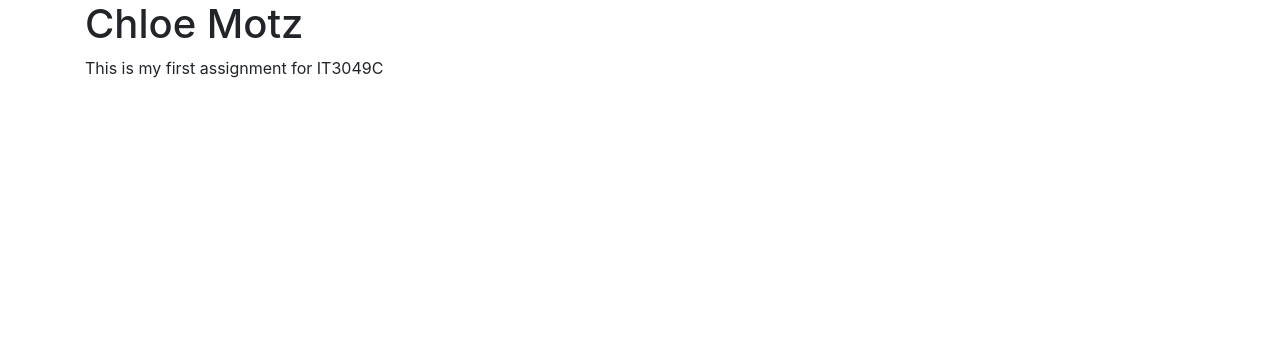
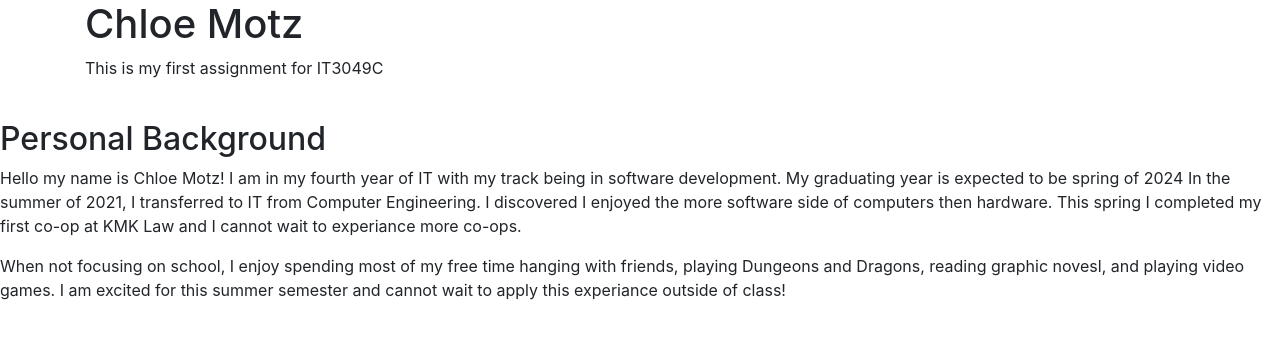
Before and after one commit to IT3049C-Students/1-online-portfolio-motzca, a website: page index.html in a window 1280 px wide. Drawn offline with nearby package versions, Linux system fonts and the light colour scheme.

Commit message:
added Personal Background section

```diff
--- a/index.html
+++ b/index.html
@@ -22,6 +22,19 @@
 
     <!-- WORK FROM INSIDE THIS CONTAINER-->
   </div>
+  <div class="section">
+    <h2> Personal Background</h2>
+    <p>Hello my name is Chloe Motz! I am in my fourth year of IT with my track being in software development. My
+      graduating year is expected to be spring of 2024
+      In the summer of 2021, I transferred to IT from Computer Engineering. I discovered I enjoyed the more software
+      side of computers then hardware.
+      This spring I completed my first co-op at KMK Law and I cannot wait to experiance more co-ops.
+    </p>
+    <p>When not focusing on school, I enjoy spending most of my free time hanging with friends, playing Dungeons and
+      Dragons, reading graphic novesl, and playing video games.
+      I am excited for this summer semester and cannot wait to apply this experiance outside of class!
+    </p>
+  </div>
 
   <!-- INCLUDE SCRIPTS FILE HERE -->
 
```
